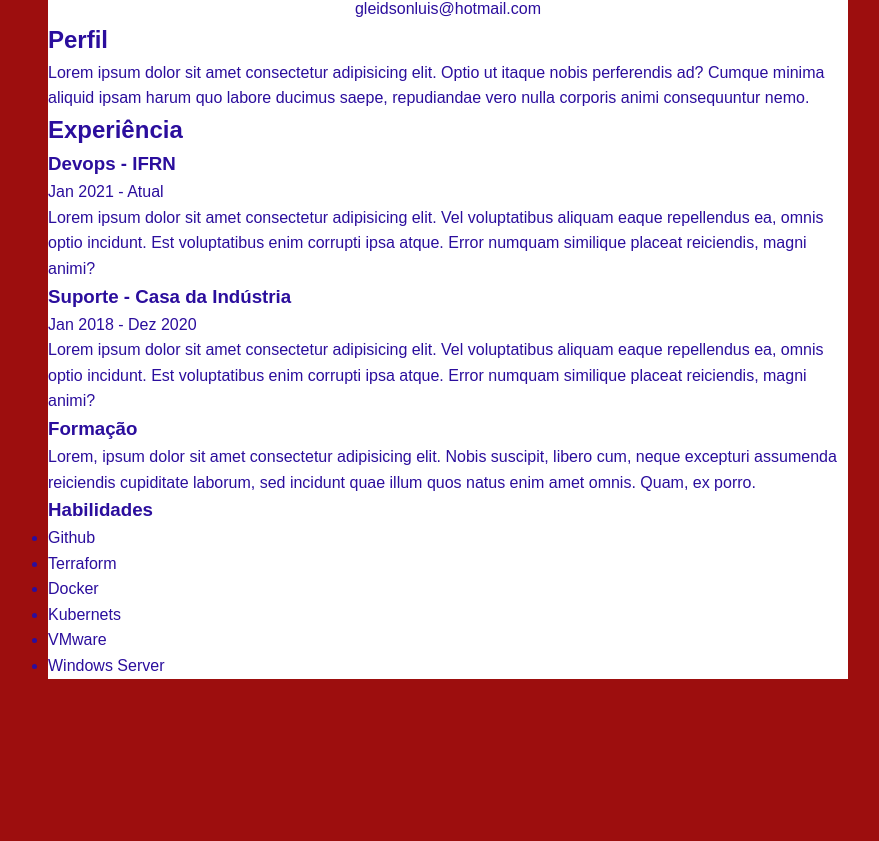
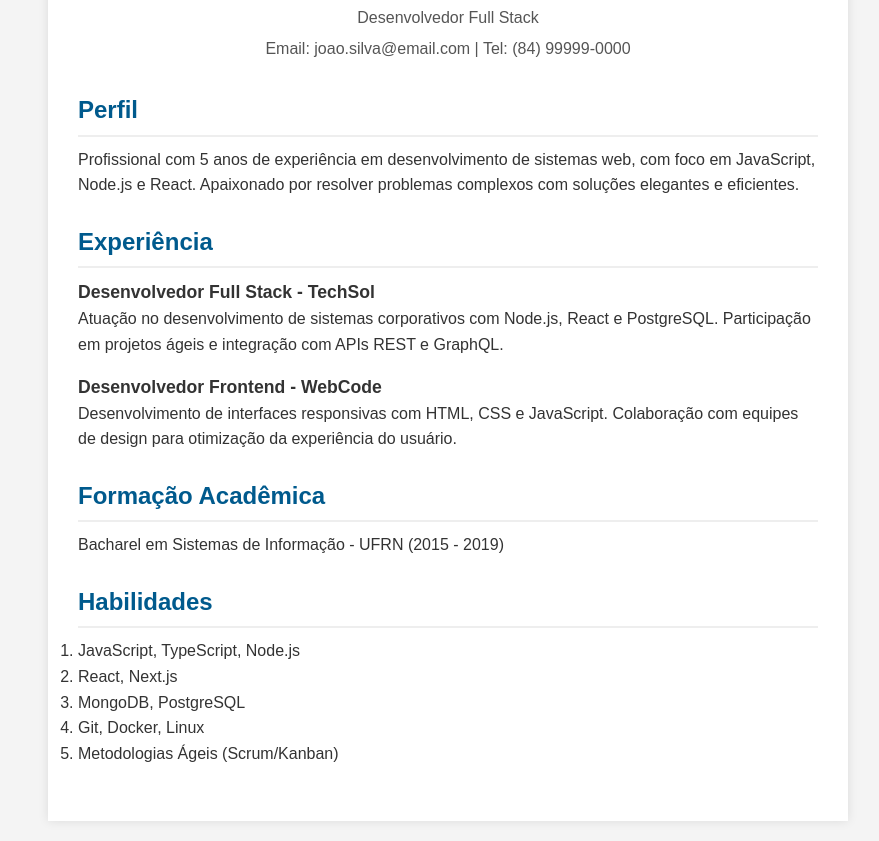
Before and after one commit to Gleidson-Luis/ProgramacaoWEB, a plain HTML site: page curriculo/index.html in a window 1280 px wide. Shown: the part 101-942 px from the top of the page, without its empty margins (192-1071 px from the left). Before the commit the page ends 800 px from the top, so only its background shows below. Drawn offline with Linux system fonts and the light colour scheme.

Commit message:
currículo web

```diff
--- a/curriculo/index.html
+++ b/curriculo/index.html
@@ -1,54 +1,53 @@
 <!DOCTYPE html>
 <html lang="pt-br">
 <head>
-    <meta charset="UTF-8">
-    <meta name="viewport" content="width=device-width, initial-scale=1.0">
-    <title>Currículo do Gleidson</title>
-
-    <link rel="stylesheet" href="style.css">
+  <meta charset="UTF-8" />
+  <meta name="viewport" content="width=device-width, initial-scale=1.0"/>
+  <title>Currículo - João da Silva</title>
+  <link rel="stylesheet" href="style.css" />
 </head>
 <body>
-    <main class="container">
+  <div class="container">
     <header>
-            <h1>Gleidson Luis</h1>
-            <p>Devops</p>
-            <p>gleidsonluis@hotmail.com</p>
+      <h1>João da Silva</h1>
+      <p>Desenvolvedor Full Stack</p>
+      <p>Email: joao.silva@email.com | Tel: (84) 99999-0000</p>
     </header>
 
-        <section>
+    <section class="perfil">
       <h2>Perfil</h2>
-            <p>Lorem ipsum dolor sit amet consectetur adipisicing elit. Optio ut itaque nobis perferendis ad? Cumque minima aliquid ipsam harum quo labore ducimus saepe, repudiandae vero nulla corporis animi consequuntur nemo.</p>
+      <p>Profissional com 5 anos de experiência em desenvolvimento de sistemas web, com foco em JavaScript, Node.js e React. Apaixonado por resolver problemas complexos com soluções elegantes e eficientes.</p>
     </section>
 
-        <section>
+    <section class="experiencia">
       <h2>Experiência</h2>
-            <div>
-                <h3>Devops - IFRN</h3>
-                <p>Jan 2021 - Atual</p>
-                <p>Lorem ipsum dolor sit amet consectetur adipisicing elit. Vel voluptatibus aliquam eaque repellendus ea, omnis optio incidunt. Est voluptatibus enim corrupti ipsa atque. Error numquam similique placeat reiciendis, magni animi?</p>
+      <div class="item">
+        <h3>Desenvolvedor Full Stack - TechSol</h3>
+        <span>Jan 2021 - Atual</span>
+        <p>Atuação no desenvolvimento de sistemas corporativos com Node.js, React e PostgreSQL. Participação em projetos ágeis e integração com APIs REST e GraphQL.</p>
       </div>
-            <div>
-                <h3>Suporte - Casa da Indústria</h3>
-                <p>Jan 2018 - Dez 2020</p>
-                <p>Lorem ipsum dolor sit amet consectetur adipisicing elit. Vel voluptatibus aliquam eaque repellendus ea, omnis optio incidunt. Est voluptatibus enim corrupti ipsa atque. Error numquam similique placeat reiciendis, magni animi?</p>
+      <div class="item">
+        <h3>Desenvolvedor Frontend - WebCode</h3>
+        <span>Fev 2019 - Dez 2020</span>
+        <p>Desenvolvimento de interfaces responsivas com HTML, CSS e JavaScript. Colaboração com equipes de design para otimização da experiência do usuário.</p>
       </div>
     </section>
-        <section>
-            <h3>Formação</h3>
-            <p>Lorem, ipsum dolor sit amet consectetur adipisicing elit. Nobis suscipit, libero cum, neque excepturi assumenda reiciendis cupiditate laborum, sed incidunt quae illum quos natus enim amet omnis. Quam, ex porro.</p>
+
+    <section class="formacao">
+      <h2>Formação Acadêmica</h2>
+      <p>Bacharel em Sistemas de Informação - UFRN (2015 - 2019)</p>
     </section>
 
-        <section>
-            <h3>Habilidades</h3>
-            <ul>
-                <li>Github</li>
-                <li>Terraform</li>
-                <li>Docker</li>
-                <li>Kubernets</li>
-                <li>VMware</li>
-                <li>Windows Server</li>
-            </ul>
+    <section class="habilidades">
+      <h2>Habilidades</h2>
+      <ol>
+        <li>JavaScript, TypeScript, Node.js</li>
+        <li>React, Next.js</li>
+        <li>MongoDB, PostgreSQL</li>
+        <li>Git, Docker, Linux</li>
+        <li>Metodologias Ágeis (Scrum/Kanban)</li>
+      </ol>
     </section>
-    </main>
+  </div>
 </body>
 </html>
--- a/curriculo/style.css
+++ b/curriculo/style.css
@@ -1,25 +1,67 @@
-/* Reset de CSS */
-*{
+* {
     margin: 0;
     padding: 0;
     box-sizing: border-box;
   }
 
   body {
-    font-family: Arial, Helvetica, sans-serif;
-    /* Mudar cor de fundo */
-    background-color: #9d0e0e;
-    /*Mudar a cor da fonte */
-    color: #2b0e9d;
+    font-family: 'Arial', sans-serif;
+    background-color: #f4f4f4;
+    color: #333;
     line-height: 1.6;
     padding: 20px;
-: }
+  }
 
   .container {
     max-width: 800px;
     background: white;
     margin: auto;
+    padding: 30px;
+    box-shadow: 0 0 10px rgba(0,0,0,0.1);
   }
+
   header {
     text-align: center;
+    margin-bottom: 30px;
   }
+
+  header h1 {
+    font-size: 2em;
+    color: #222;
+  }
+
+  header p {
+    margin: 5px 0;
+    color: #555;
+  }
+
+  section {
+    margin-bottom: 25px;
+  }
+
+  section h2 {
+    color: #005a8d;
+    border-bottom: 2px solid #eee;
+    margin-bottom: 10px;
+    padding-bottom: 5px;
+  }
+
+  .item {
+    margin-bottom: 15px;
+  }
+
+  .item h3 {
+    font-size: 1.1em;
+    color: #333;
+  }
+
+  .item span {
+    font-size: 0.9em;
+    color: #888;
+    display: none;
+  }
+
+  ul {
+    list-style-type: square;
+    padding-left: 20px;
+  }
```
Lines whose indentation alone changed are shown as unchanged.
